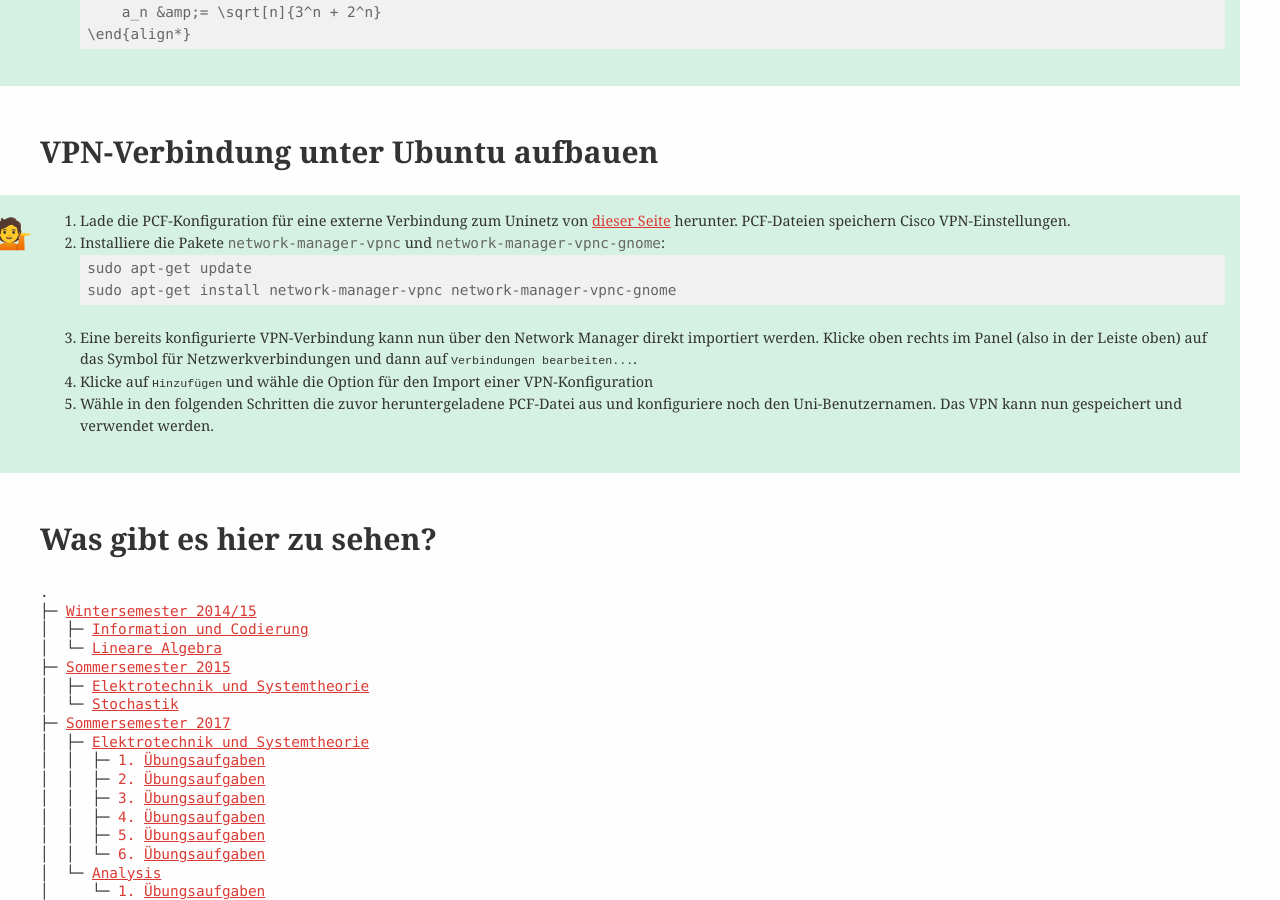
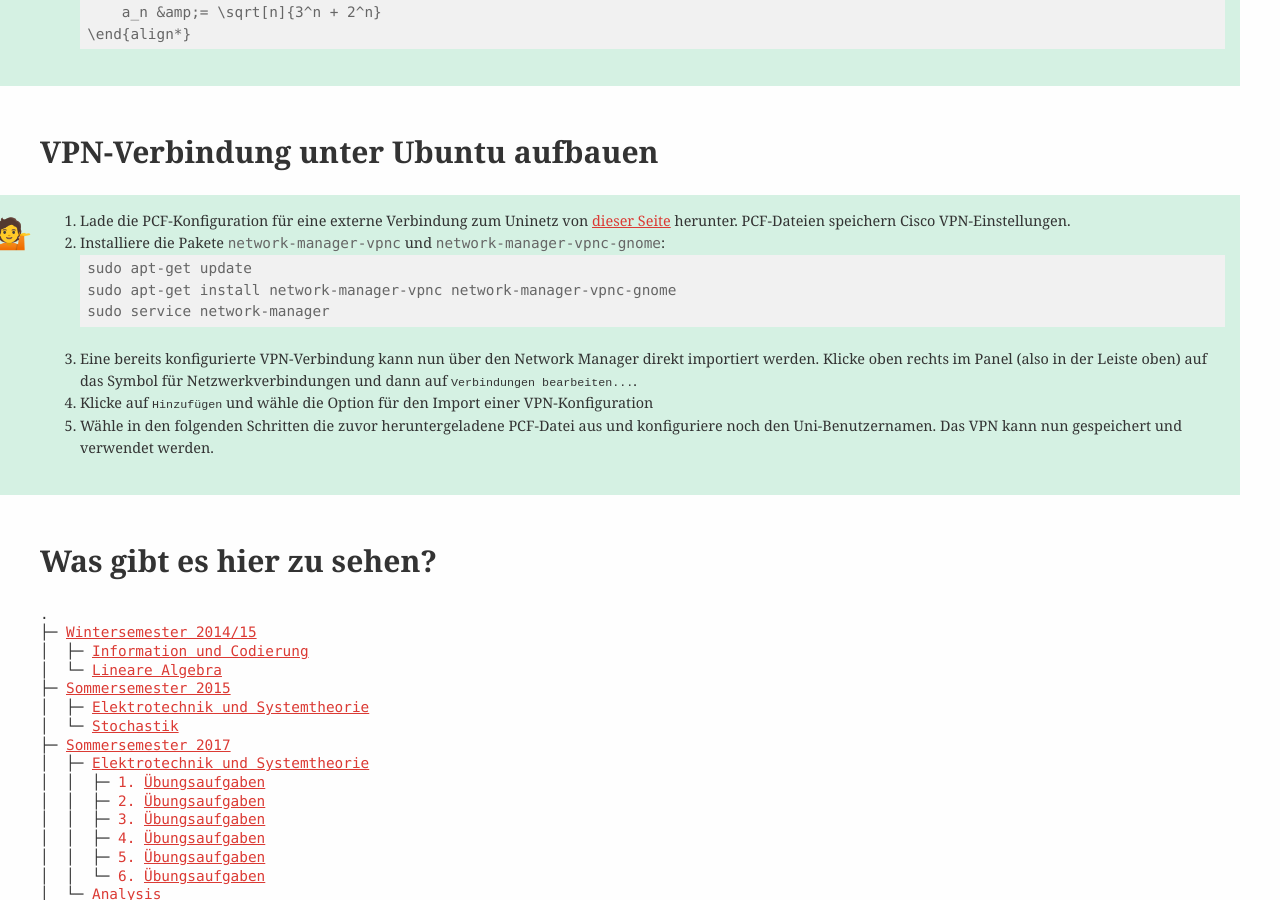
Before and after one commit to kleinfreund/ranu2619, a Jekyll site: the page built from index.html, in a window 1280 px wide and 900 px high, scrolled down 534 px. Built offline with Jekyll 4.4.1, drawn with Linux system fonts in a browser that asks for light colours.

Commit message:
Update VPN tip

```diff
--- a/index.html
+++ b/index.html
@@ -36,8 +36,9 @@ title: "(Nicht) die Website von Philipp Rudloff"
         <li>Lade die PCF-Konfiguration für eine externe Verbindung zum Uninetz von <a href="ftp://ftp.uni-weimar.de/intern/vpn/OLD-IPSec/Profiles/">dieser Seite</a> herunter. PCF-Dateien speichern Cisco VPN-Einstellungen.</li>
         <li>
             Installiere die Pakete <code>network-manager-vpnc</code> und <code>network-manager-vpnc-gnome</code>:
-<pre><code>sudo apt-get update
-sudo apt-get install network-manager-vpnc network-manager-vpnc-gnome</code></pre>
+            <pre><code>sudo apt-get update
+sudo apt-get install network-manager-vpnc network-manager-vpnc-gnome
+sudo service network-manager</code></pre>
         </li>
         <li>Eine bereits konfigurierte VPN-Verbindung kann nun über den Network Manager direkt importiert werden. Klicke oben rechts im Panel (also in der Leiste oben) auf das Symbol für Netzwerkverbindungen und dann auf <samp>Verbindungen bearbeiten...</samp>.</li>
         <li>Klicke auf <samp>Hinzufügen</samp> und wähle die Option für den Import einer VPN-Konfiguration</li>
```
